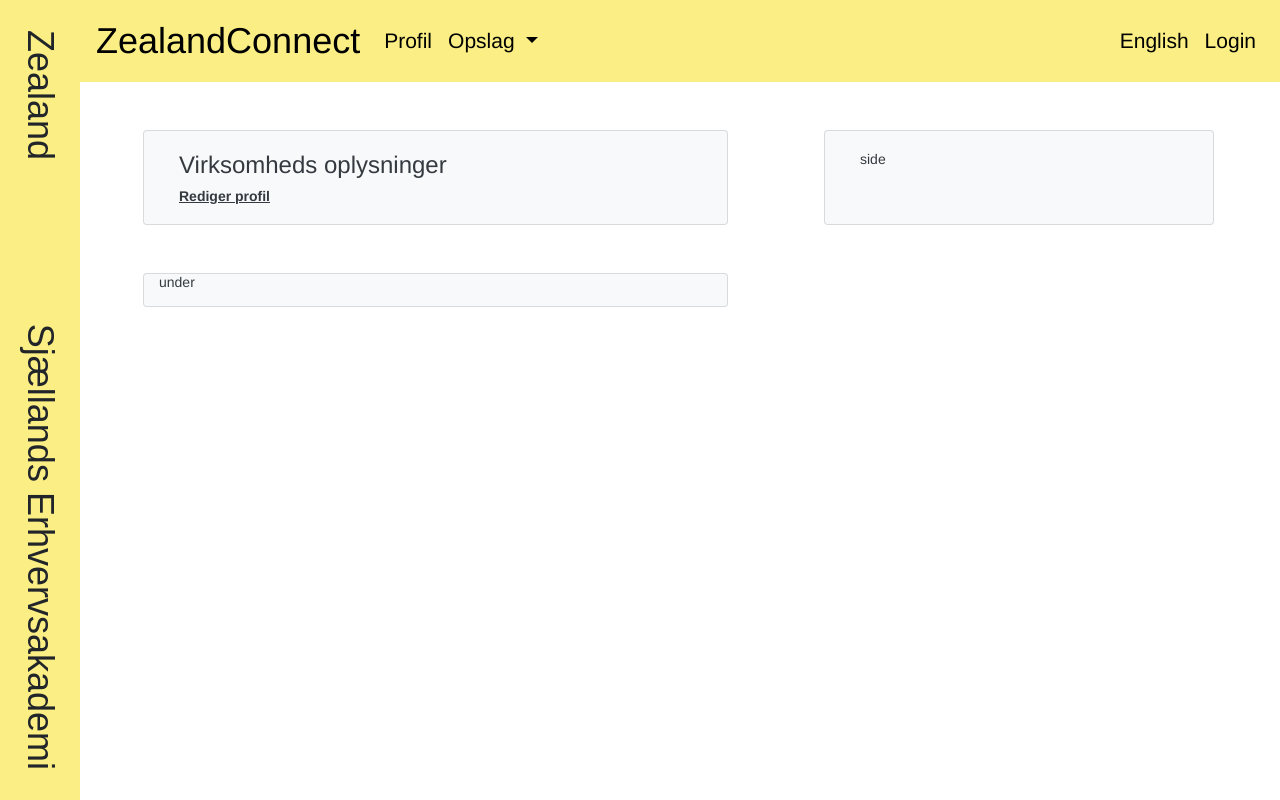
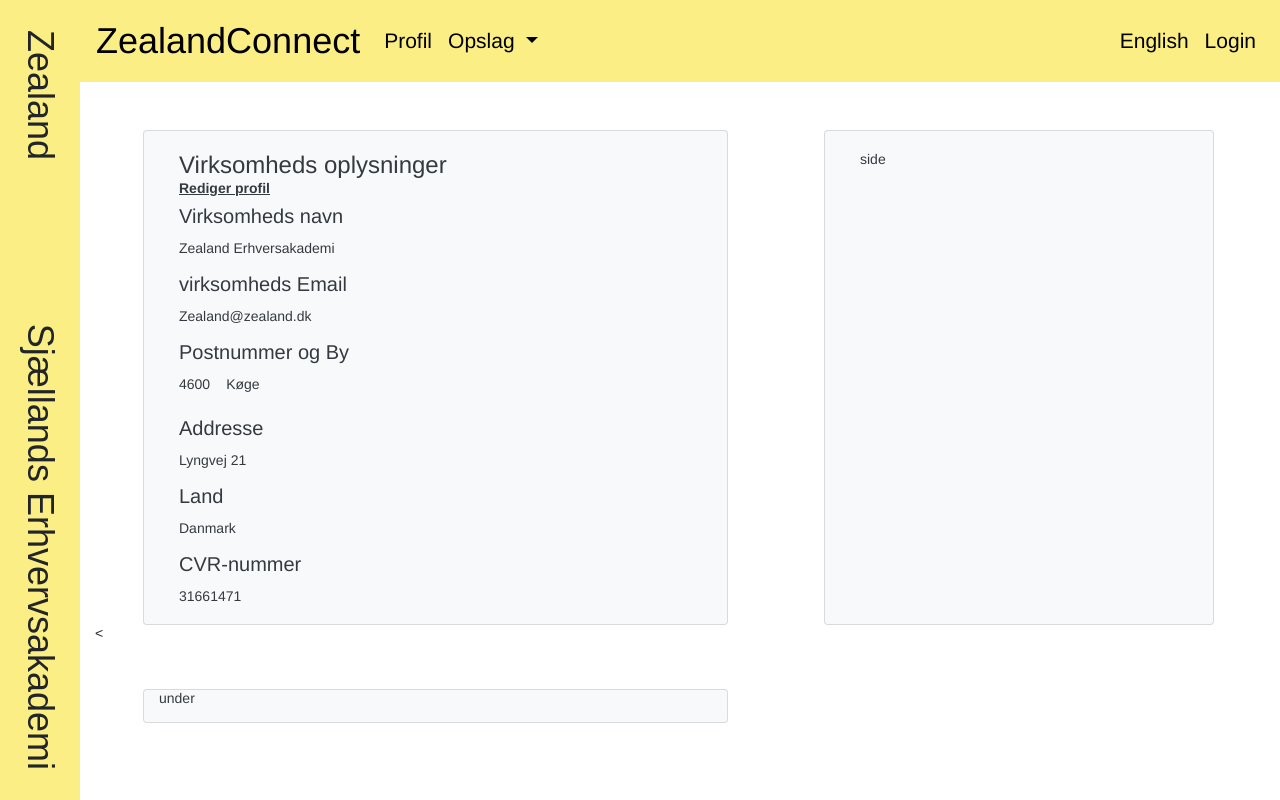
Before and after one commit to EWCMF/zealand_connect, a Node server app: page /profil/ in a window 1280 px wide. Run offline with Node 20, Linux system fonts and the light colour scheme; some libraries are stand-ins or nearby versions.

Commit message:
1/3 progress

```diff
--- a/nodes/views/visprofil.hbs
+++ b/nodes/views/visprofil.hbs
@@ -3,15 +3,34 @@
 
     <div class="d-flex flex-row mt-5 ">
 
-        <div class="col-lg-6 card bg-light text-dark mx-5">
-            <div class="card-body container">
-                <h4>Virksomheds oplysninger</h5>
-                <a href="/rediger" class="font-weight-bold text-dark" ><u>Rediger profil</u></a>
+        <div class="col-lg-6 card bg-light text-dark mx-5"> <!--Div til virksomhedsoplysninger-->
+            <div class="card-body container" >
+                <h4 data-key="virksomhedsoplysninger" class="card-title mb-0">Virksomheds oplysninger</h5>
+                <a href="/rediger" class="font-weight-bold text-dark" data-key="redigerprofil"><u>Rediger profil</u></a>
 
+                <h5 class="card-title mt-2" data-key="virksomhedsnavn">Virksomheds navn</h5>
+                <p id="virksomhedsnavn" class="card-text">Zealand Erhversakademi</p>
+
+                <h5 class="card-title mt-2" data-key="virksomhedsemail">virksomheds Email</h5>
+                <p id="virksomhedsemail" class="card-text">Zealand@zealand.dk</p>
+
+                <h5 class="card-title mt-2" data-key="virksomhedspostnummerogby">Postnummer og By</h5>
+                <div class="d-flex flex-row">
+                    <p class="card-text pr-3">4600</p> <p class="card-text">Køge</p>
+                </div>
+
+                <h5 class="card-title mt-2" data-key="virksomhedsaddresse">Addresse</h5>
+                <p id="virksomhedsaddresse" class="card-text">Lyngvej 21</p>
+
+                <h5 class="card-title mt-2" data-key="virksomhedsland">Land</h5>
+                <p id="virksomhedsland" class="card-text">Danmark</p>
+
+                <h5 class="card-title mt-2" data-key="virksomhedsCVR">CVR-nummer</h5>
+                <p id="virksomhedsCVR" class="card-text">31661471</p>
             </div>
         </div>
 
-        <div class="col-lg-4 card bg-light text-dark mx-5">
+        <div class="col-lg-4 card bg-light text-dark mx-5"> <!--div til Logo-->
             <div class="card-body">
                 <p>side</p>
             </div>
@@ -19,10 +38,15 @@
 
     </div>
 
+<
     <div class="d-flex flex-row mt-5">
-        <div class="col-lg-6 card bg-light text-dark mx-5">
+
+        <div class="col-lg-6 card bg-light text-dark mx-5"><!--div til Logo-->
             <p>under</p>
         </div>
+
+
+
     </div>
 
 
```
